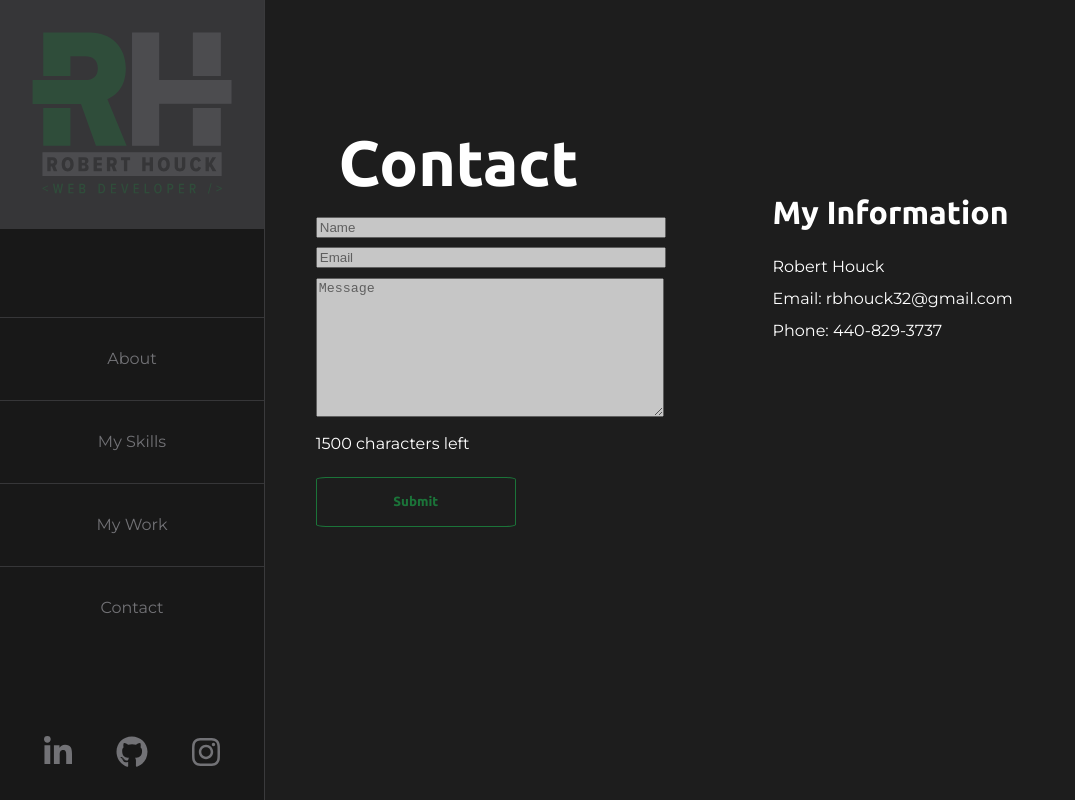
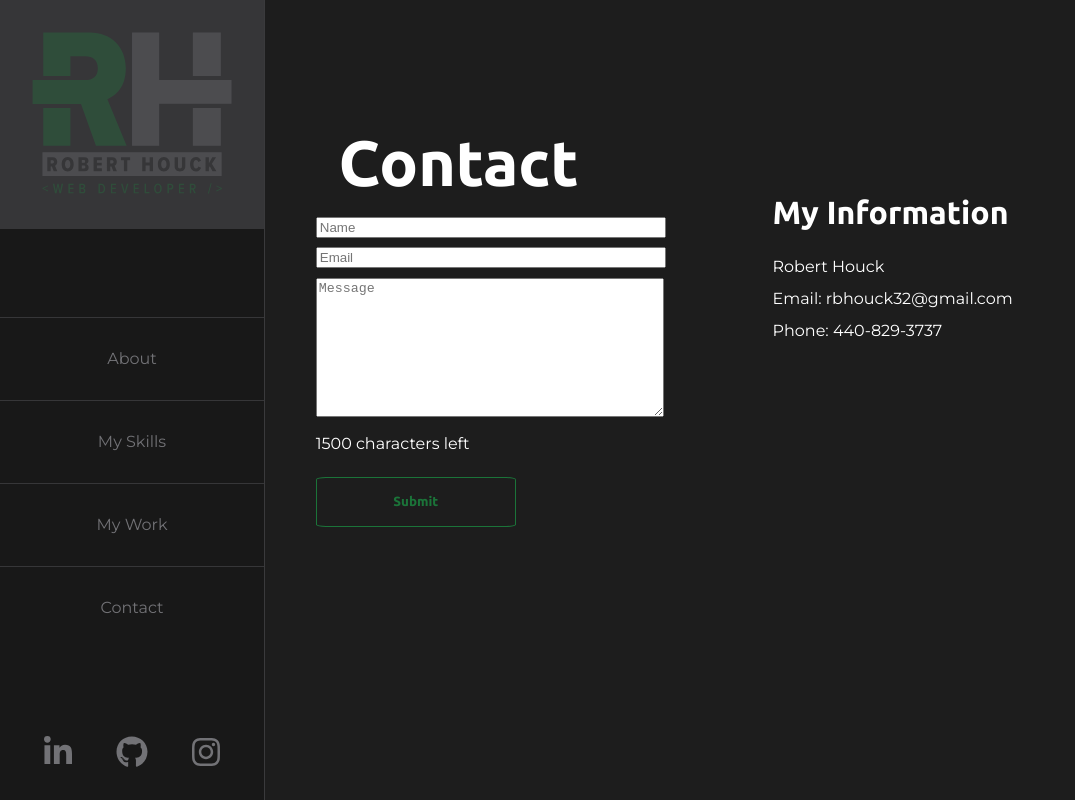
Before and after one commit to rbhouck32/houck, a React (Create React App) app: page /contact in a window 1280 px wide. Shown: the whole page, without its empty margins (0-1075 px from the left). Built offline with nearby package versions, Linux system fonts and the light colour scheme.

Commit message:
removed opacity from contact form and portrait photo. Improves quality on live site.

```diff
--- a/src/components/Contact/Contact.css
+++ b/src/components/Contact/Contact.css
@@ -58,13 +58,11 @@
 input {
   width: 75%;
   margin-bottom: 2%;
-  opacity: 75%;
 }
 
 textarea {
   height: 10em;
   width: 75%;
-  opacity: 75%;
 }
 
 .submit-btn {
--- a/src/components/Home/Home.css
+++ b/src/components/Home/Home.css
@@ -100,6 +100,6 @@
 
 .content-right img {
   border-radius: 10%;
-  opacity: 0.45;
+
   background-color: (27, 146, 67, 0.75);
 }
```
